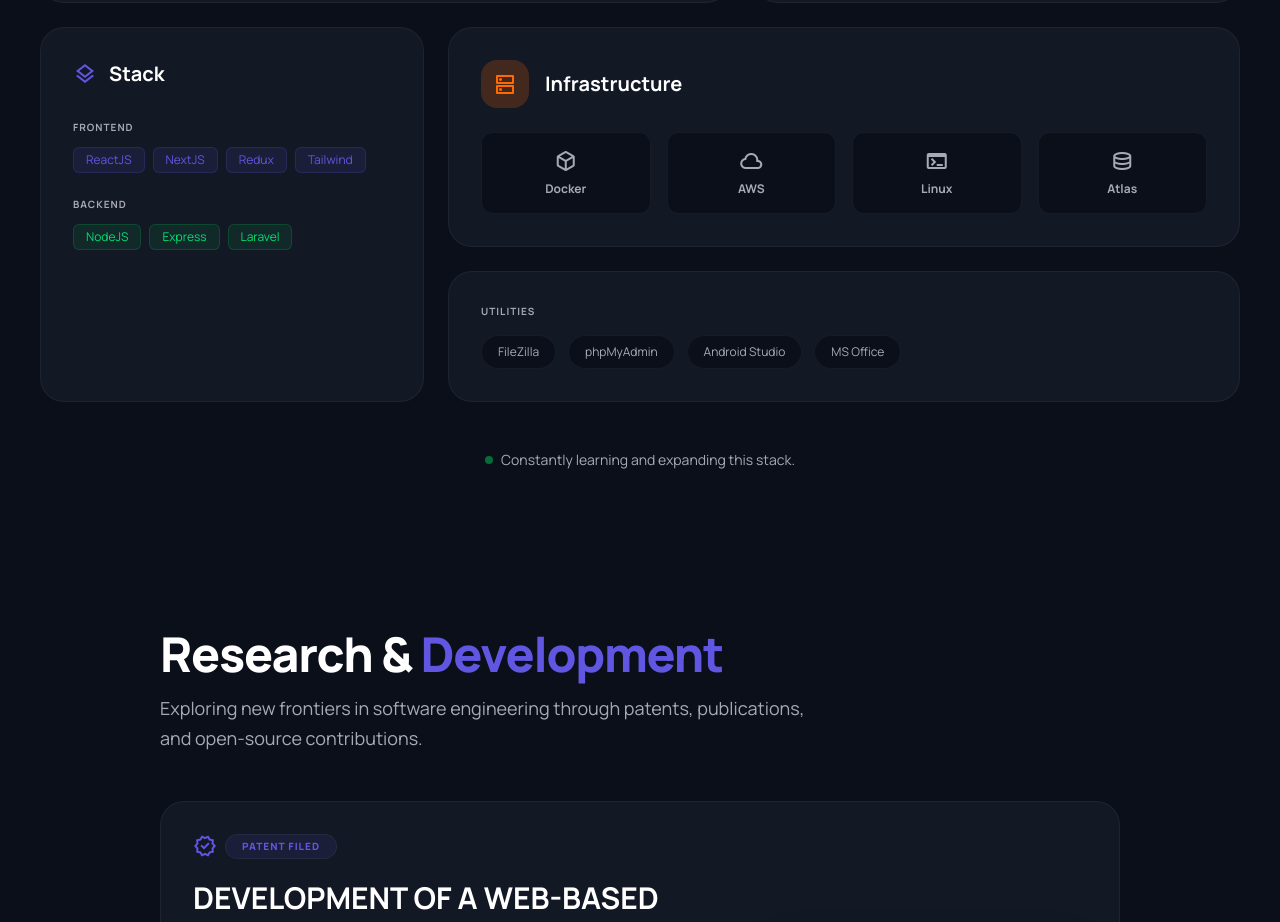
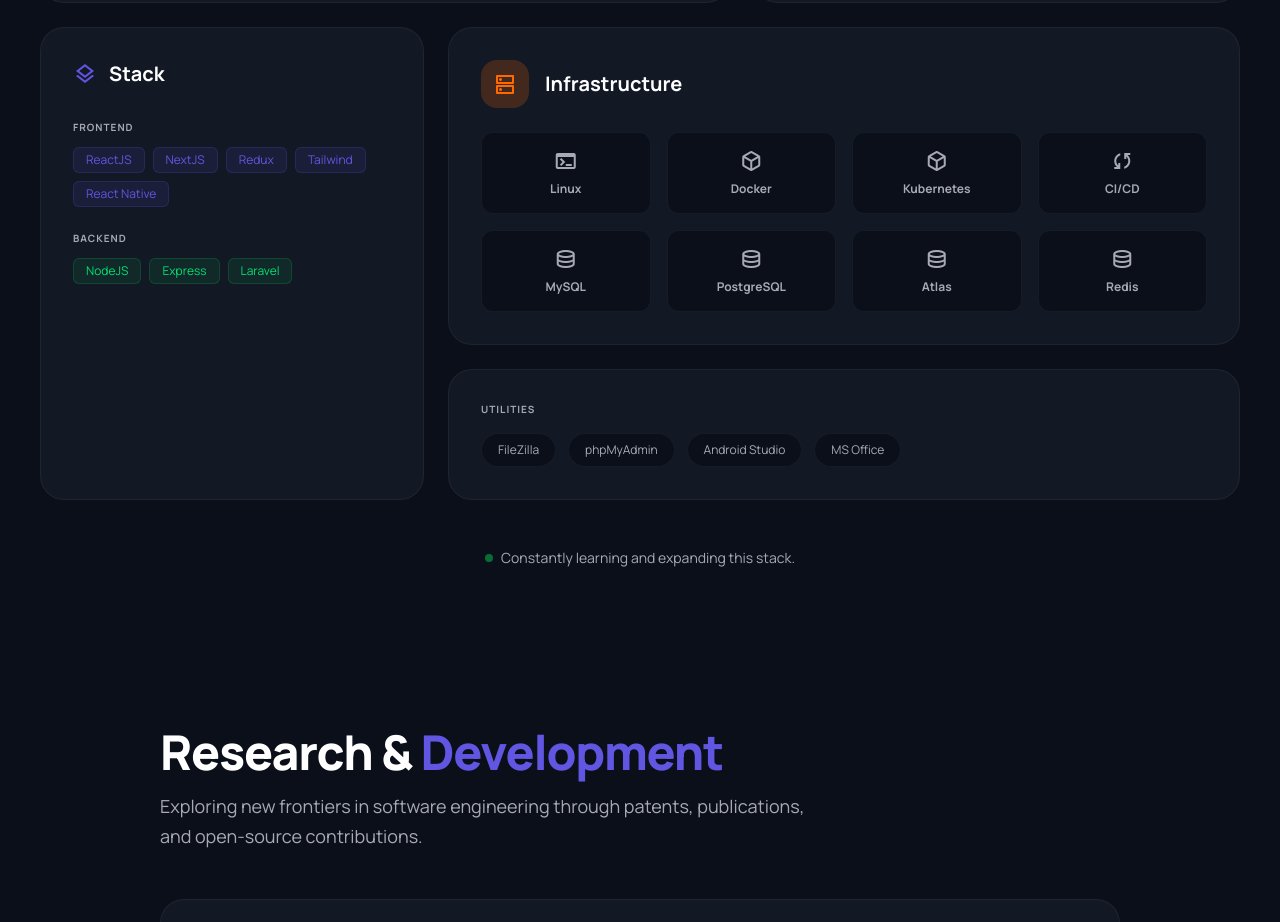
Before and after one commit to krishanuonline/portfolio, a React (Vite) app: page / in a window 1280 px wide. Shown: the part 4901-5823 px from the top of the page. Built offline with nearby package versions, Linux system fonts and the light colour scheme; grey boxes are pictures that could not be loaded.

Commit message:
Modify: Skills

```diff
--- a/src/components/sections/Skills/Skills.jsx
+++ b/src/components/sections/Skills/Skills.jsx
@@ -110,7 +110,7 @@
               <div>
                 <h4 className="text-[10px] font-bold text-text-secondary uppercase tracking-widest mb-3">Frontend</h4>
                 <div className="flex flex-wrap gap-2">
-                  {['ReactJS', 'NextJS', 'Redux', 'Tailwind'].map(s => <span key={s} className="px-3 py-1 text-xs rounded-md bg-primary/10 text-primary border border-primary/20">{s}</span>)}
+                  {['ReactJS', 'NextJS', 'Redux', 'Tailwind', 'React Native'].map(s => <span key={s} className="px-3 py-1 text-xs rounded-md bg-primary/10 text-primary border border-primary/20">{s}</span>)}
                 </div>
               </div>
               <div>
@@ -131,7 +131,7 @@
               <h3 className="text-xl font-bold text-text-primary">Infrastructure</h3>
             </div>
             <div className="grid grid-cols-2 sm:grid-cols-4 gap-4">
-              {[{i:'deployed_code', n:'Docker'}, {i:'cloud', n:'AWS'}, {i:'terminal', n:'Linux'}, {i:'database', n:'Atlas'}].map(item => (
+              {[{i:'terminal', n:'Linux'}, {i:'deployed_code', n:'Docker'}, {i:'deployed_code', n:'Kubernetes'}, {i:'sync', n:'CI/CD'}, {i:'database', n:'MySQL'}, {i:'database', n:'PostgreSQL'}, {i:'database', n:'Atlas'}, {i:'database', n:'Redis'}].map(item => (
                 <div key={item.n} className="flex flex-col items-center p-4 rounded-xl bg-dark-base hover:bg-primary/10 transition-colors border border-white/5 group">
                   <span className="material-symbols-outlined text-text-secondary group-hover:text-primary transition-colors">{item.i}</span>
                   <span className="text-xs font-bold mt-2 text-text-secondary">{item.n}</span>
```
